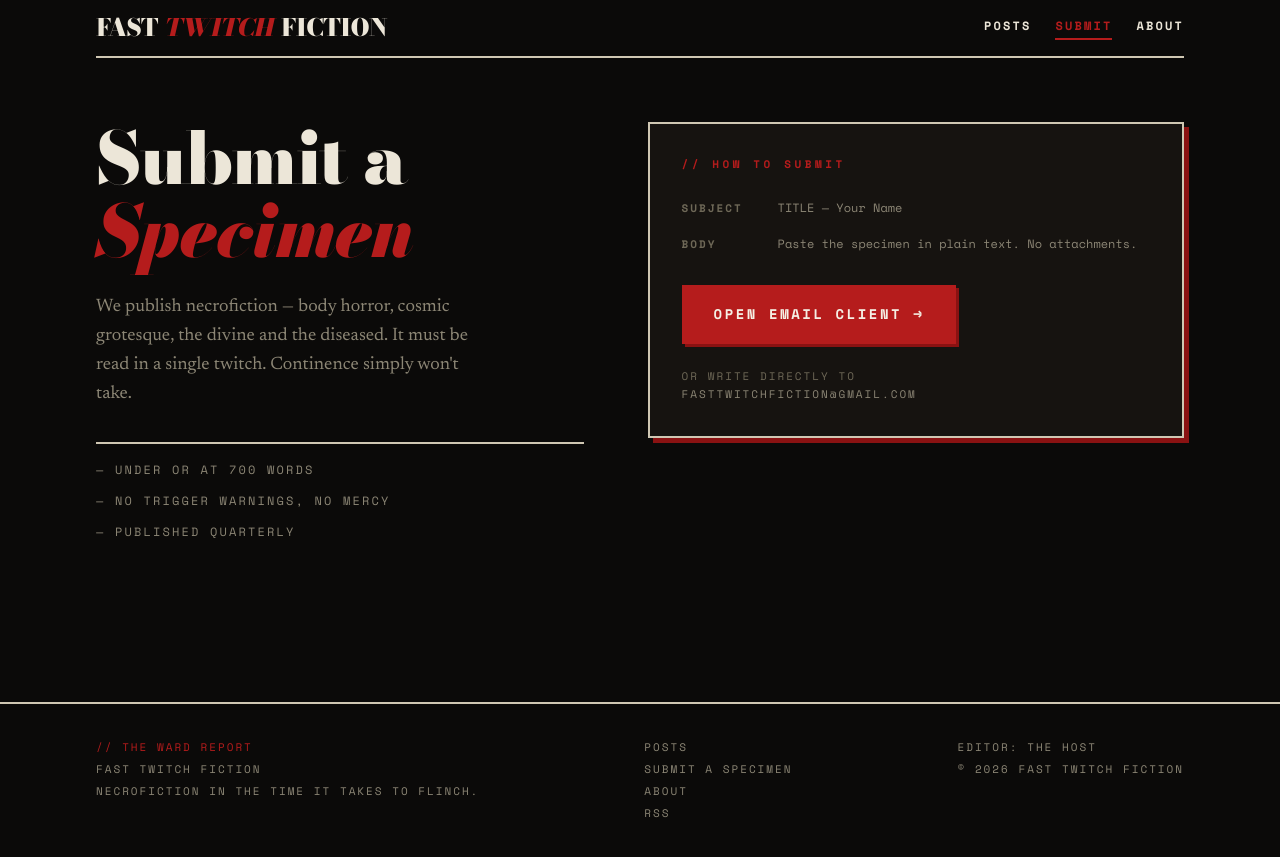
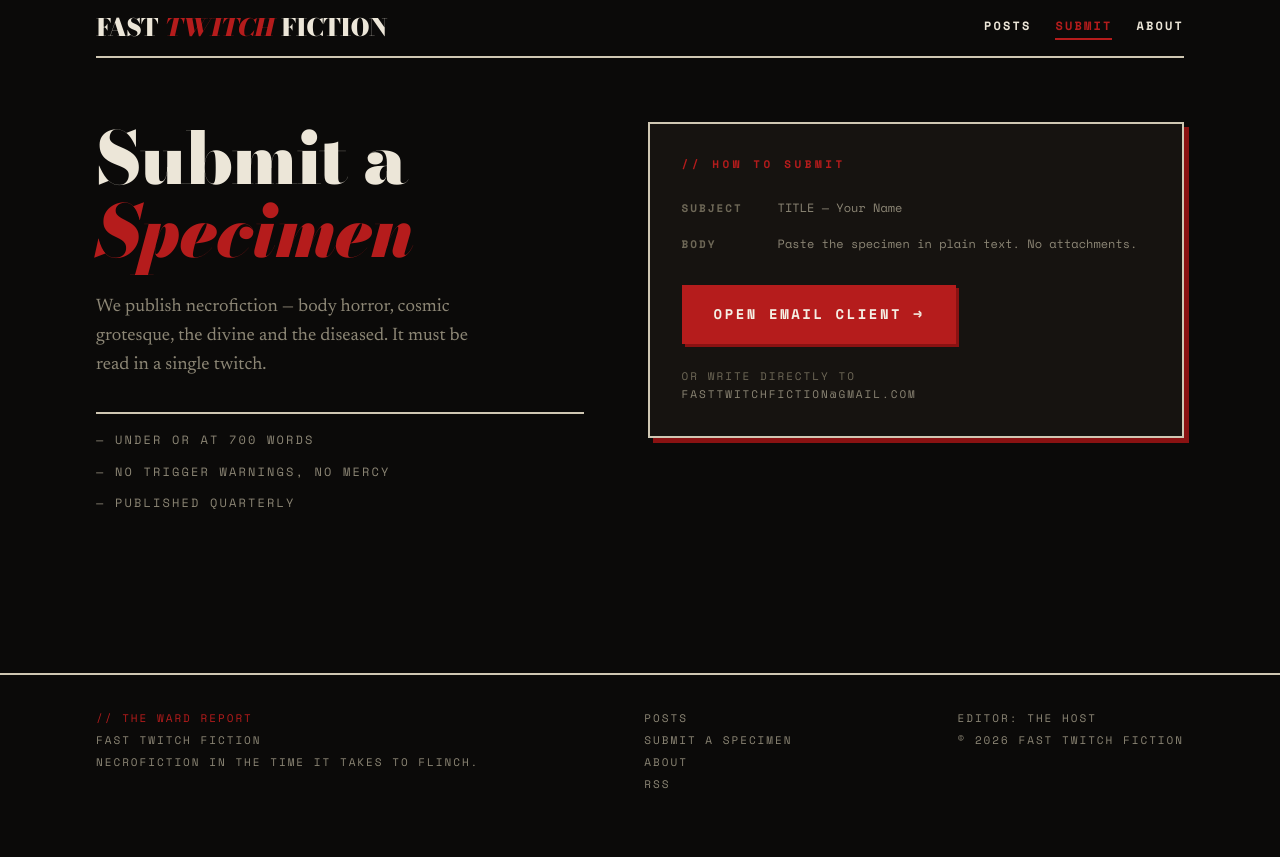
Before and after one commit to graforlock/fasttwitchfiction, a Jekyll site: the page built from submit.html, in a window 1280 px wide. Shown: the top 857 px of the page. Built offline with Jekyll 4.4.1, drawn with Linux system fonts in a browser that asks for light colours.

Commit message:
copy update

```diff
--- a/submit.html
+++ b/submit.html
@@ -14,7 +14,7 @@ permalink: /submit/
       </h1>
       <p style="font-size:var(--fs-body);line-height:var(--lh-prose);color:var(--text-muted);margin:0 0 var(--sp-6);max-width:38ch">
         We publish necrofiction — body horror, cosmic grotesque, the divine and the diseased.
-        It must be read in a single twitch. Continence simply won't take.
+        It must be read in a single twitch.
       </p>
       <div style="border-top:2px solid var(--rule);padding-top:var(--sp-4);display:flex;flex-direction:column;gap:var(--sp-3);font-family:var(--font-mono);font-size:var(--fs-meta);letter-spacing:var(--ls-meta);text-transform:uppercase;color:var(--text-muted)">
         <div>— UNDER OR AT 700 WORDS</div>
```
Also changed, not shown: _posts/2026-06-28-the-slab-is-open.md (+1 -1 lines).
